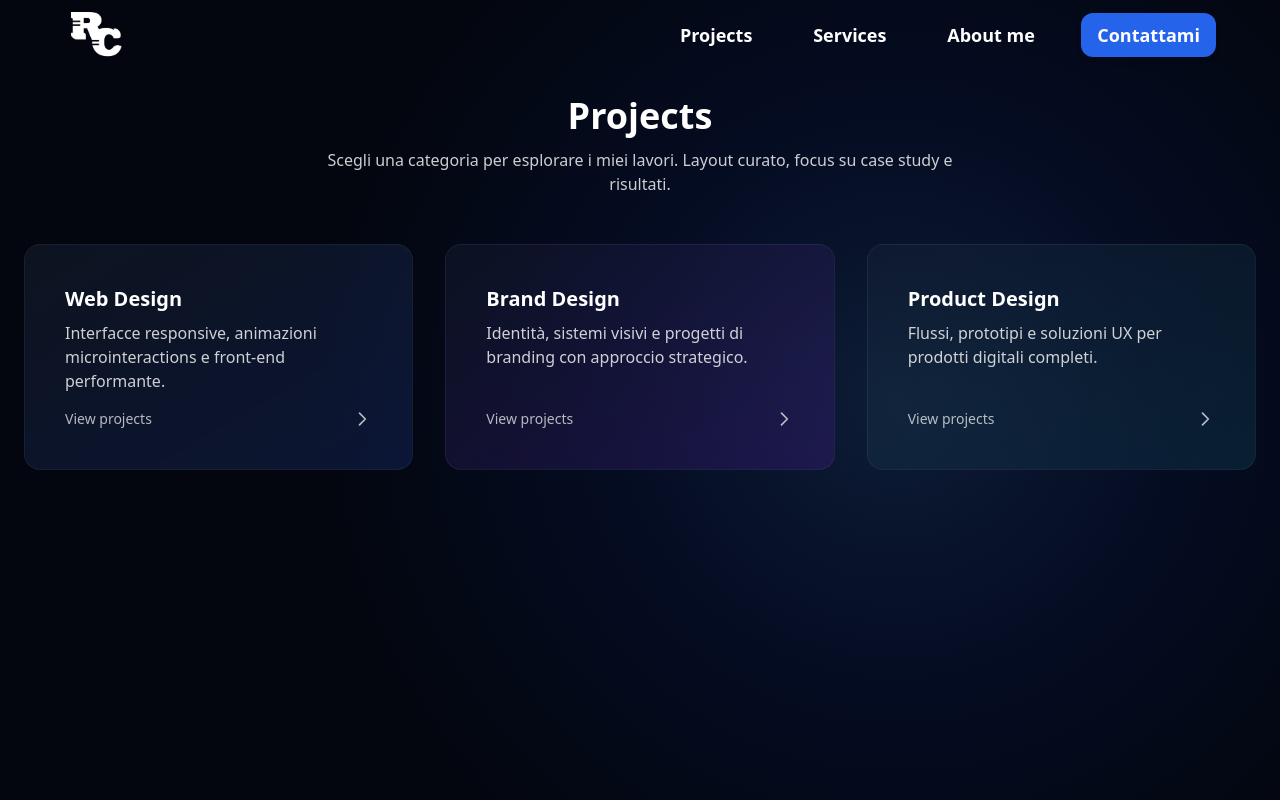
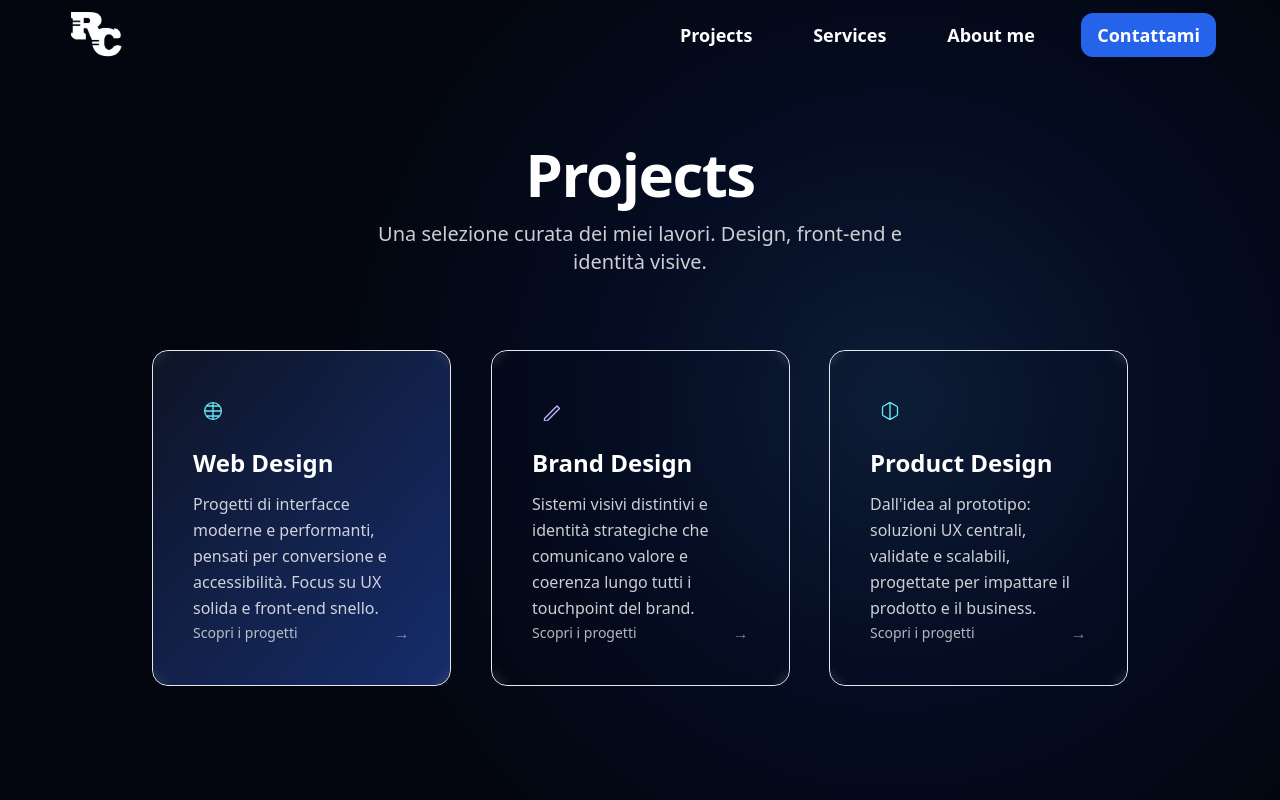
Before and after one commit to Riccardocassis/personal-website-v2, a Vue app: page /projects in a window 1280 px wide. Built offline with nearby package versions, Linux system fonts and the light colour scheme.

Commit message:
Aggiorna la sezione Progetti: migliora il layout, aggiunge animazioni e ottimizza la leggibilità dei contenuti.

```diff
--- a/src/pages/Projects.vue
+++ b/src/pages/Projects.vue
@@ -1,62 +1,123 @@
 <template>
-  <section class="pt-24 pb-20 relative">
-    <div class="max-w-7xl mx-auto px-6">
-      <header class="mb-12 text-center">
-        <h1 class="text-3xl md:text-4xl font-extrabold">Projects</h1>
-        <p class="text-white/80 mt-3 max-w-2xl mx-auto">Scegli una categoria per esplorare i miei lavori. Layout curato, focus su case study e risultati.</p>
+  <section class="pt-36 pb-28 relative">
+    <div class="max-w-5xl mx-auto px-6">
+      <!-- Header -->
+      <header class="text-center mb-14">
+        <h1 ref="titleRef" class="text-4xl md:text-5xl lg:text-6xl font-extrabold tracking-tight">Projects</h1>
+        <p ref="subtitleRef" class="mt-4 text-lg md:text-xl text-white/80 max-w-xl mx-auto leading-relaxed">Una selezione curata dei miei lavori. Design, front-end e identità visive.</p>
       </header>
 
-      <div class="grid grid-cols-1 md:grid-cols-3 gap-8">
-        <RouterLink to="/projects/web" class="group block rounded-2xl overflow-hidden bg-gradient-to-br from-slate-800/40 to-blue-900/30 border border-white/5 hover:scale-[1.02] transform transition">
-          <div class="p-8 md:p-10 h-56 flex flex-col justify-between">
+      <!-- Grid categories -->
+      <div ref="cardsRef" class="grid grid-cols-1 md:grid-cols-3 gap-8 md:gap-10">
+
+        <!-- Web Design -->
+        <RouterLink to="/projects/web" class="project-card group block rounded-2xl overflow-hidden transform transition will-change-transform bg-gradient-to-br from-slate-900/90 to-blue-900/75 border border-white/8" aria-label="Web Design">
+          <div class="relative z-20 p-8 md:p-10 min-h-[16rem] flex flex-col justify-between rounded-2xl shadow-lg backdrop-blur-sm">
             <div>
-              <h3 class="text-xl font-bold">Web Design</h3>
-              <p class="text-white/80 mt-2">Interfacce responsive, animazioni microinteractions e front-end performante.</p>
+              <!-- icon -->
+              <div class="w-10 h-10 mb-4 flex items-center justify-center rounded-lg bg-white/6">
+                <!-- globe icon (minimal) -->
+                <svg class="w-5 h-5 text-cyan-300" fill="none" stroke="currentColor" viewBox="0 0 24 24"><path stroke-linecap="round" stroke-linejoin="round" stroke-width="1.6" d="M12 2a10 10 0 100 20 10 10 0 000-20zM2 12h20M12 2v20M4 6h16M4 18h16"/></svg>
+              </div>
+              <h3 class="text-xl md:text-2xl font-semibold mt-2">Web Design</h3>
+              <p class="text-white/80 mt-3 leading-relaxed">Progetti di interfacce moderne e performanti, pensati per conversione e accessibilità. Focus su UX solida e front-end snello.</p>
             </div>
+
             <div class="flex items-center justify-between">
-              <span class="text-sm text-white/70">View projects</span>
-              <svg class="w-5 h-5 text-white/70 group-hover:text-white transition" fill="none" stroke="currentColor" viewBox="0 0 24 24"><path stroke-linecap="round" stroke-linejoin="round" stroke-width="2" d="M9 5l7 7-7 7"/></svg>
+              <span class="text-sm text-white/70">Scopri i progetti</span>
+              <span class="arrow text-white/60 transition-transform opacity-80">→</span>
             </div>
           </div>
         </RouterLink>
 
-        <RouterLink to="/projects/brand" class="group block rounded-2xl overflow-hidden bg-gradient-to-br from-slate-800/30 to-violet-900/30 border border-white/5 hover:scale-[1.02] transform transition">
-          <div class="p-8 md:p-10 h-56 flex flex-col justify-between">
+        <!-- Brand Design -->
+        <RouterLink to="/projects/brand" class="project-card group block rounded-2xl overflow-hidden transform transition will-change-transform bg-gradient-to-br from-slate-900/88 to-violet-900/70 border border-white/8" aria-label="Brand Design">
+          <div class="relative z-20 p-8 md:p-10 min-h-[16rem] flex flex-col justify-between rounded-2xl shadow-lg backdrop-blur-sm">
             <div>
-              <h3 class="text-xl font-bold">Brand Design</h3>
-              <p class="text-white/80 mt-2">Identità, sistemi visivi e progetti di branding con approccio strategico.</p>
+              <div class="w-10 h-10 mb-4 flex items-center justify-center rounded-lg bg-white/6">
+                <!-- paint brush icon -->
+                <svg class="w-5 h-5 text-violet-300" fill="none" stroke="currentColor" viewBox="0 0 24 24"><path stroke-linecap="round" stroke-linejoin="round" stroke-width="1.6" d="M3 21l4-4 7-7 4-4 3 3-4 4-7 7-4 4H3z"/></svg>
+              </div>
+              <h3 class="text-xl md:text-2xl font-semibold mt-2">Brand Design</h3>
+              <p class="text-white/80 mt-3 leading-relaxed">Sistemi visivi distintivi e identità strategiche che comunicano valore e coerenza lungo tutti i touchpoint del brand.</p>
             </div>
+
             <div class="flex items-center justify-between">
-              <span class="text-sm text-white/70">View projects</span>
-              <svg class="w-5 h-5 text-white/70 group-hover:text-white transition" fill="none" stroke="currentColor" viewBox="0 0 24 24"><path stroke-linecap="round" stroke-linejoin="round" stroke-width="2" d="M9 5l7 7-7 7"/></svg>
+              <span class="text-sm text-white/70">Scopri i progetti</span>
+              <span class="arrow text-white/60 transition-transform opacity-80">→</span>
             </div>
           </div>
         </RouterLink>
 
-        <RouterLink to="/projects/product" class="group block rounded-2xl overflow-hidden bg-gradient-to-br from-slate-800/30 to-cyan-900/30 border border-white/5 hover:scale-[1.02] transform transition">
-          <div class="p-8 md:p-10 h-56 flex flex-col justify-between">
+        <!-- Product Design -->
+        <RouterLink to="/projects/product" class="project-card group block rounded-2xl overflow-hidden transform transition will-change-transform bg-gradient-to-br from-slate-900/88 to-cyan-900/70 border border-white/8" aria-label="Product Design">
+          <div class="relative z-20 p-8 md:p-10 min-h-[16rem] flex flex-col justify-between rounded-2xl shadow-lg backdrop-blur-sm">
             <div>
-              <h3 class="text-xl font-bold">Product Design</h3>
-              <p class="text-white/80 mt-2">Flussi, prototipi e soluzioni UX per prodotti digitali completi.</p>
+              <div class="w-10 h-10 mb-4 flex items-center justify-center rounded-lg bg-white/6">
+                <!-- cube icon -->
+                <svg class="w-5 h-5 text-cyan-300" fill="none" stroke="currentColor" viewBox="0 0 24 24"><path stroke-linecap="round" stroke-linejoin="round" stroke-width="1.6" d="M21 16V8a2 2 0 00-1-1.73l-7-4a2 2 0 00-2 0l-7 4A2 2 0 003 8v8a2 2 0 001 1.73l7 4a2 2 0 002 0l7-4A2 2 0 0021 16zM12 2v20"/></svg>
+              </div>
+              <h3 class="text-xl md:text-2xl font-semibold mt-2">Product Design</h3>
+              <p class="text-white/80 mt-3 leading-relaxed">Dall'idea al prototipo: soluzioni UX centrali, validate e scalabili, progettate per impattare il prodotto e il business.</p>
             </div>
+
             <div class="flex items-center justify-between">
-              <span class="text-sm text-white/70">View projects</span>
-              <svg class="w-5 h-5 text-white/70 group-hover:text-white transition" fill="none" stroke="currentColor" viewBox="0 0 24 24"><path stroke-linecap="round" stroke-linejoin="round" stroke-width="2" d="M9 5l7 7-7 7"/></svg>
+              <span class="text-sm text-white/70">Scopri i progetti</span>
+              <span class="arrow text-white/60 transition-transform opacity-80">→</span>
             </div>
           </div>
         </RouterLink>
+
       </div>
     </div>
-
-
   </section>
 </template>
 
 <script setup>
+import { ref, onMounted, onBeforeUnmount } from 'vue'
 import { RouterLink } from 'vue-router'
+import gsap from 'gsap'
+
+const titleRef = ref(null)
+const subtitleRef = ref(null)
+const cardsRef = ref(null)
+let tl = null
+
+onMounted(() => {
+  // basic entrance timeline: title then subtitle then cards stagger
+  const cards = cardsRef.value ? Array.from(cardsRef.value.querySelectorAll('.project-card')) : []
+  tl = gsap.timeline({ defaults: { duration: 0.7, ease: 'power2.out' } })
+  tl.from(titleRef.value, { y: 18, opacity: 0 })
+    .from(subtitleRef.value, { y: 14, opacity: 0 }, '-=0.42')
+
+  // animate cards only if present; animate vertical translation only (avoid setting inline opacity)
+  if (cards.length) {
+    tl.from(cards, { y: 18, stagger: 0.12, duration: 0.65 }, '-=0.3')
+  } else {
+    // fallback: ensure any project-card is visible and has no transform
+    const fallback = document.querySelectorAll('.project-card')
+    fallback.forEach(el => { el.style.opacity = '1'; el.style.transform = 'none' })
+  }
+})
+
+onBeforeUnmount(() => {
+  try {
+    if (tl) tl.kill()
+  } catch (e) {}
+})
 </script>
 
 <style scoped>
-/* small visual polish for the landing */
-.group:hover { }
+/* Card hover polish */
+.project-card { transition: transform 260ms cubic-bezier(.2,.9,.2,1), box-shadow 260ms ease, opacity 200ms ease; }
+.project-card:hover { transform: scale(1.02); }
+.project-card .shadow-lg { box-shadow: 0 10px 40px rgba(2,6,23,0.6); }
+.project-card .arrow { display: inline-block; transition: transform 220ms ease, opacity 220ms ease; }
+.project-card:hover .arrow { transform: translateX(6px); opacity: 1; }
+
+/* keep card content readable on small screens */
+@media (max-width: 767px) {
+  section { padding-top: 3.5rem; }
+  .project-card > div { height: auto; }
+}
 </style>
```
